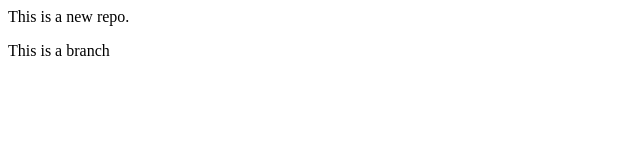
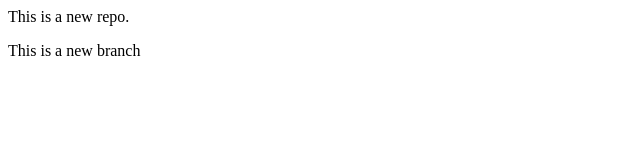
Before and after one commit to muhammad-saaim/Hotel-Management-Project, a plain HTML site: page index.html in a window 1280 px wide. Shown: the full height of the page, 0-640 px from the left. Drawn offline with Linux system fonts and the light colour scheme.

Commit message:
Add new feature

```diff
--- a/index.html
+++ b/index.html
@@ -1,2 +1,2 @@
 <p>This is a new repo.</p>
-<p>This is a branch</p>
+<p>This is a new branch</p>
```
